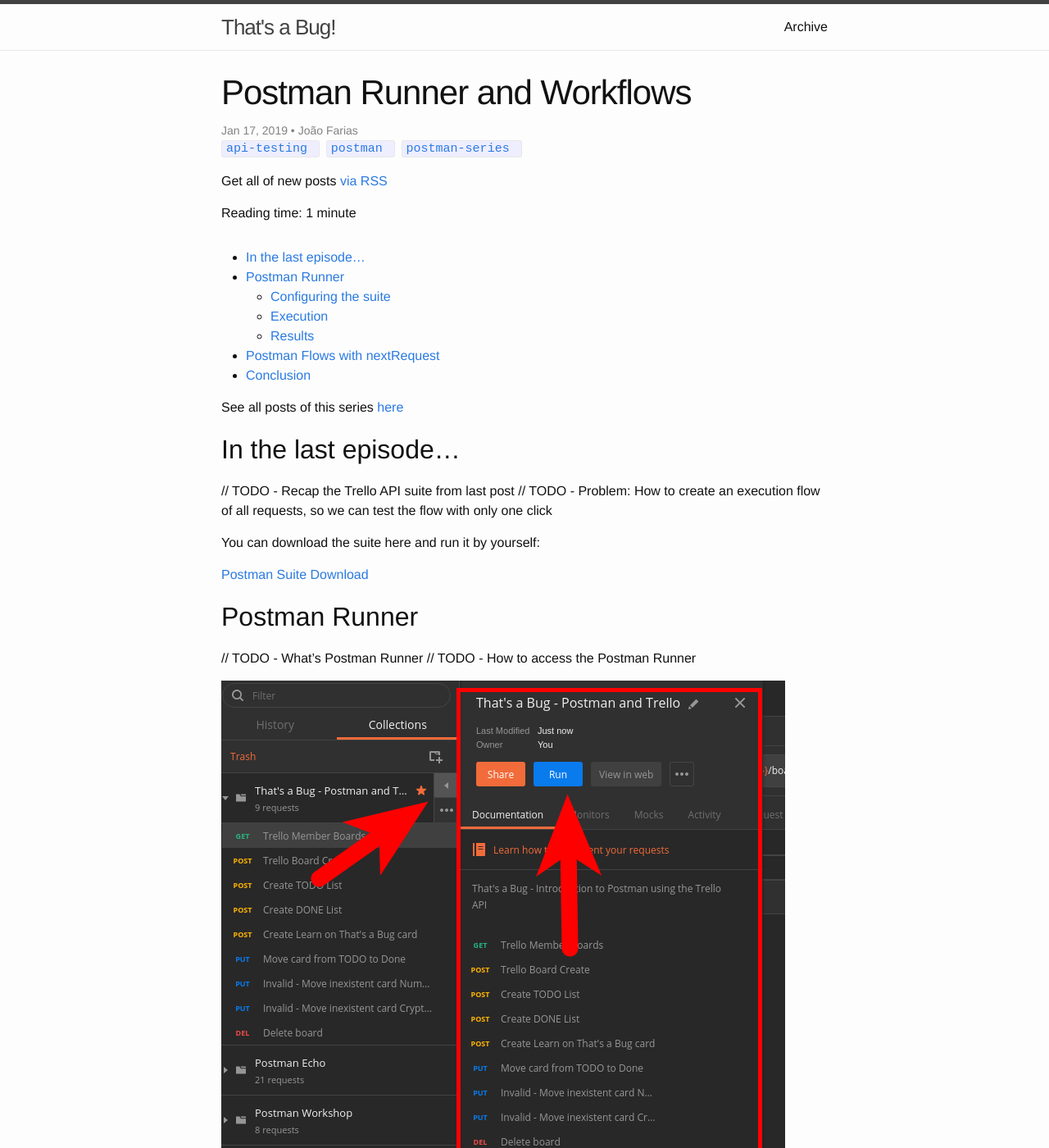
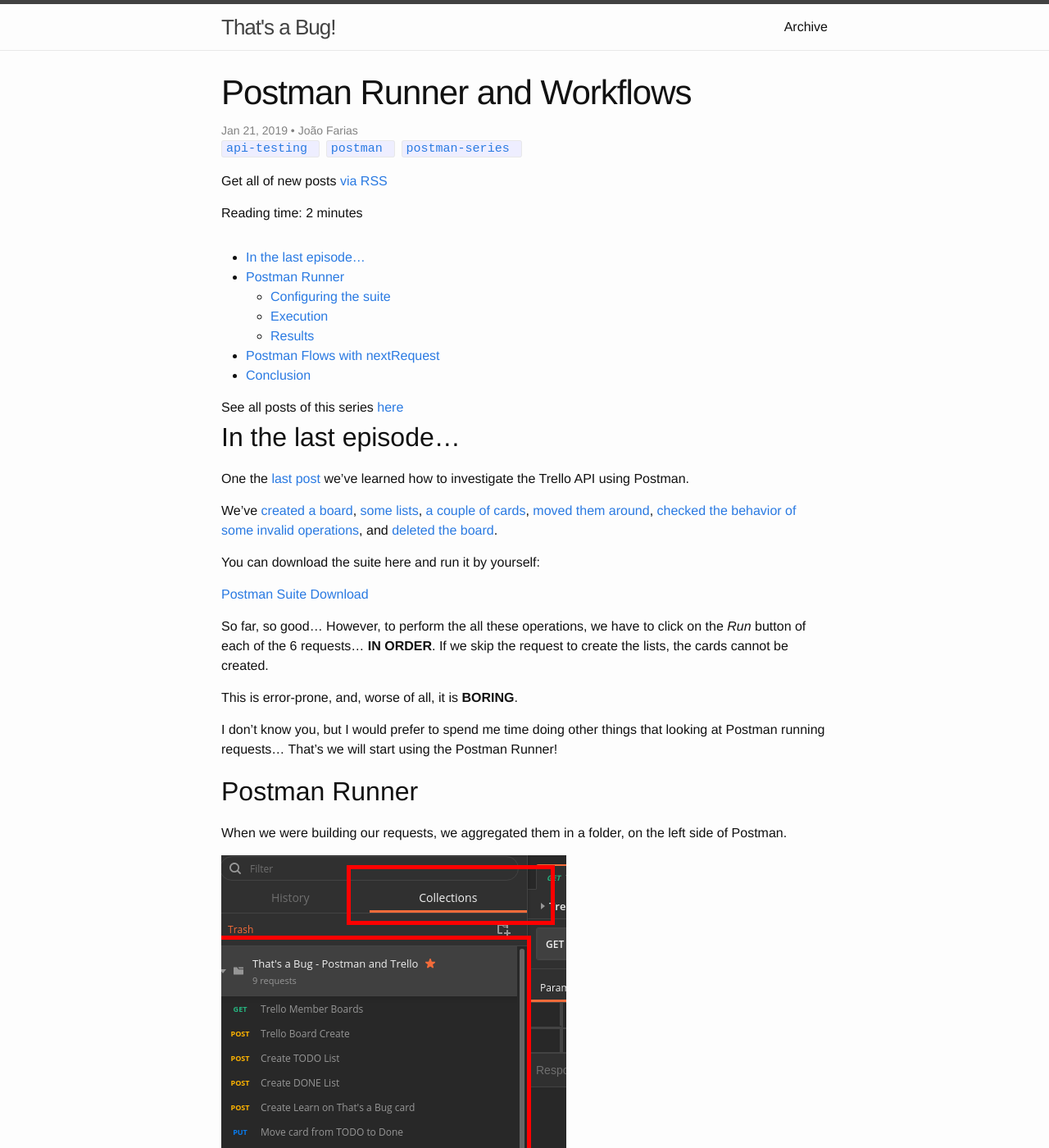
Before and after one commit to JoaoGFarias/JoaoGFarias.github.io, a Jekyll site: the page built from _posts/2019-01-24-postman_runner.markdown, in a window 1280 px wide and 1400 px high. Shown: the whole window at 82% size. Built offline with Jekyll 4.4.1, drawn with Linux system fonts in a browser that asks for light colours; some of the changed text lies outside the part shown.

Commit message:
Postman Series - Post 2

```diff
--- /dev/null
+++ b/_layouts/postman-series.html
@@ -0,0 +1,5 @@
+---
+layout: post
+---
+See all posts of this series <a href="/tag/postman-series.html"> here</a>
+{{ content }}
--- a/_posts/2019-01-10-intro_postman_trello.markdown
+++ b/_posts/2019-01-10-intro_postman_trello.markdown
@@ -1,5 +1,5 @@
 ---
-layout: post
+layout: postman-series
 title: "CRUD Testing with Postman and Trello API"
 date: 2019-01-10 08:00:00 +0100
 author: João Farias
--- a/_posts/2019-01-17-postman_runner.markdown
+++ b/_posts/2019-01-24-postman_runner.markdown
@@ -1,32 +1,51 @@
 ---
-layout: post
+layout: postman-series
 title: "Postman Runner and Workflows"
-date: 2019-01-17 08:00:00 +0100
+date: 2019-01-21 08:00:00 +0100
 author: João Farias
 version: 1.0.0
 tags: api-testing postman postman-series
 description: Let's learn how to run a manifold of Postman requests
 ---
 
-See all posts of this series [here](http://thatsabug.com/tag/postman-series.html)
-
 ## In the last episode...
 
-// TODO - Recap the Trello API suite from last post
-// TODO - Problem: How to create an execution flow of all requests, so we can test the flow with only one click
+One the [last post](http://thatsabug.com/2019/01/10/intro_postman_trello.html) we've learned how to investigate the Trello
+API using Postman.
+
+We've [created a board](http://thatsabug.com/2019/01/10/intro_postman_trello.html#step-1-create-a-board), [some lists](http://thatsabug.com/2019/01/10/intro_postman_trello.html#step-2-create-two-lists), [a couple of cards](http://thatsabug.com/2019/01/10/intro_postman_trello.html#step-3-creating-a-card), [moved them around](http://thatsabug.com/2019/01/10/intro_postman_trello.html#step-5-moving-the-card-between-lists), [checked the behavior of some invalid operations](http://thatsabug.com/2019/01/10/intro_postman_trello.html#step-51-invalid-operations), and [deleted the board](http://thatsabug.com/2019/01/10/intro_postman_trello.html#step-6-deleting-the-board).
 
 You can download the suite here and run it by yourself:
 
 [Postman Suite Download](https://raw.githubusercontent.com/JoaoGFarias/JoaoGFarias.github.io/api_postman_post/assets/images/postman_intro/thats_a_bug_postman_trello.postman_collection.json)
 
+So far, so good... However, to perform the all these operations, we have to click on the _Run_ button of each of the 6 requests... **IN ORDER**.
+If we skip the request to create the lists, the cards cannot be created.
+
+This is error-prone, and, worse of all, it is **BORING**.
+
+I don't know you, but I would prefer to spend me time doing other things that looking at Postman running requests...
+That's we will start using the Postman Runner!
+
 ## Postman Runner
 
-// TODO - What's Postman Runner
-// TODO - How to access the Postman Runner
+When we were building our requests, we aggregated them in a folder, on the left side of Postman.
+
+![Postman Collection]({{ "assets/images/postman_runner/postman_collection.png" | absolute_url }})
+
+This folder is a _Collection_.
+
+Postman Runner is a feature that allow us to run all requests of a collection at once, so we can evaluate flows such
+as the one we did for the Trello API.
+
+To access Postman Runner for a given collection, hover over the collection, click on the _Play_ button, and on the
+_Run_ blue button:
 
 ![Accessing Postman Runner]({{ "assets/images/postman_runner/postman_runner/accessing.png" | absolute_url }})
 
-![Postman Runner UI]({{ "assets/images/postman_runner/postman_runner/runner_ui.png" | absolute_url }})
+This will open a new window where we can configure the execution of the collection:
+
+![Postman Runner UI]({{ "assets/images/postman_runner/postman_runner/runner_UI.png" | absolute_url }})
 
 ### Configuring the suite
 
```
Also changed, not shown: tag/micro-services.md (added, +7 -0 lines), tag/postman-series.md (added, +7 -0 lines), tag/visual-testing.md (added, +7 -0 lines), assets/images/postman_runner/postman_collection.png (added).
